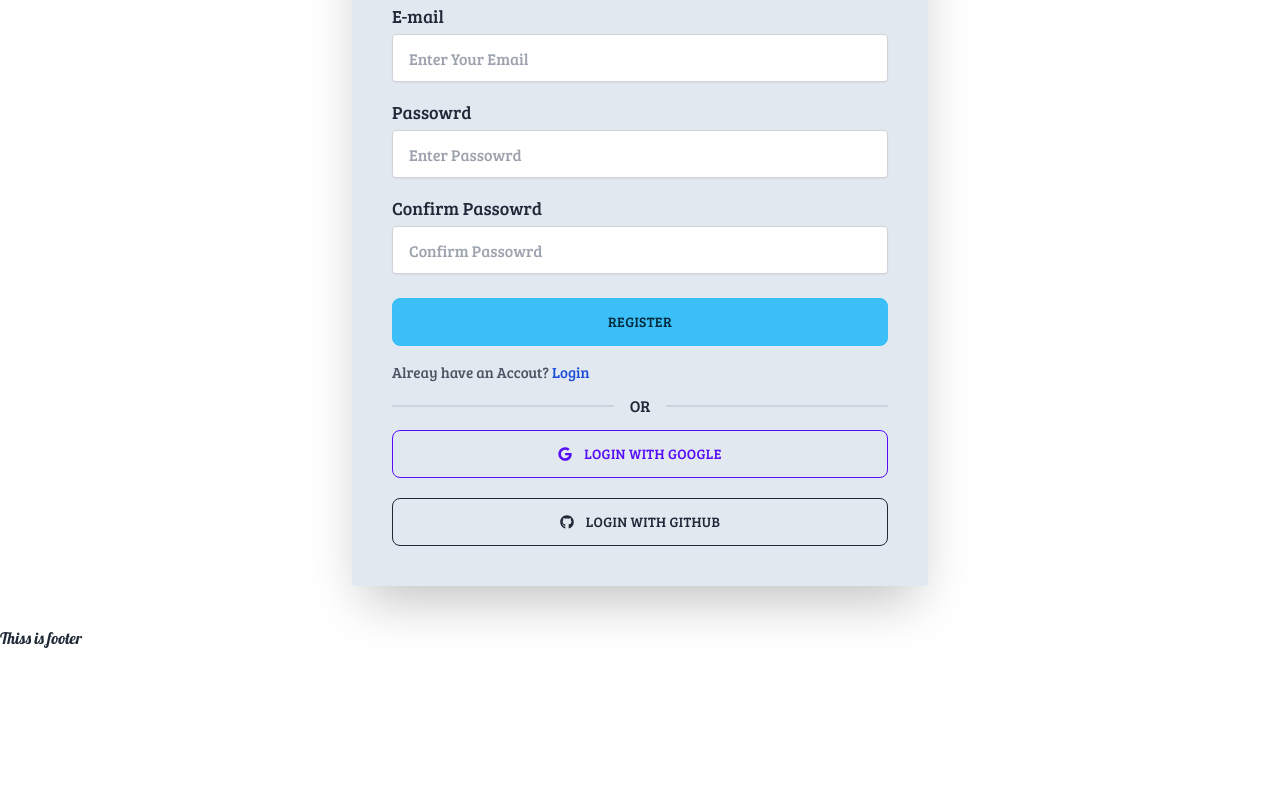
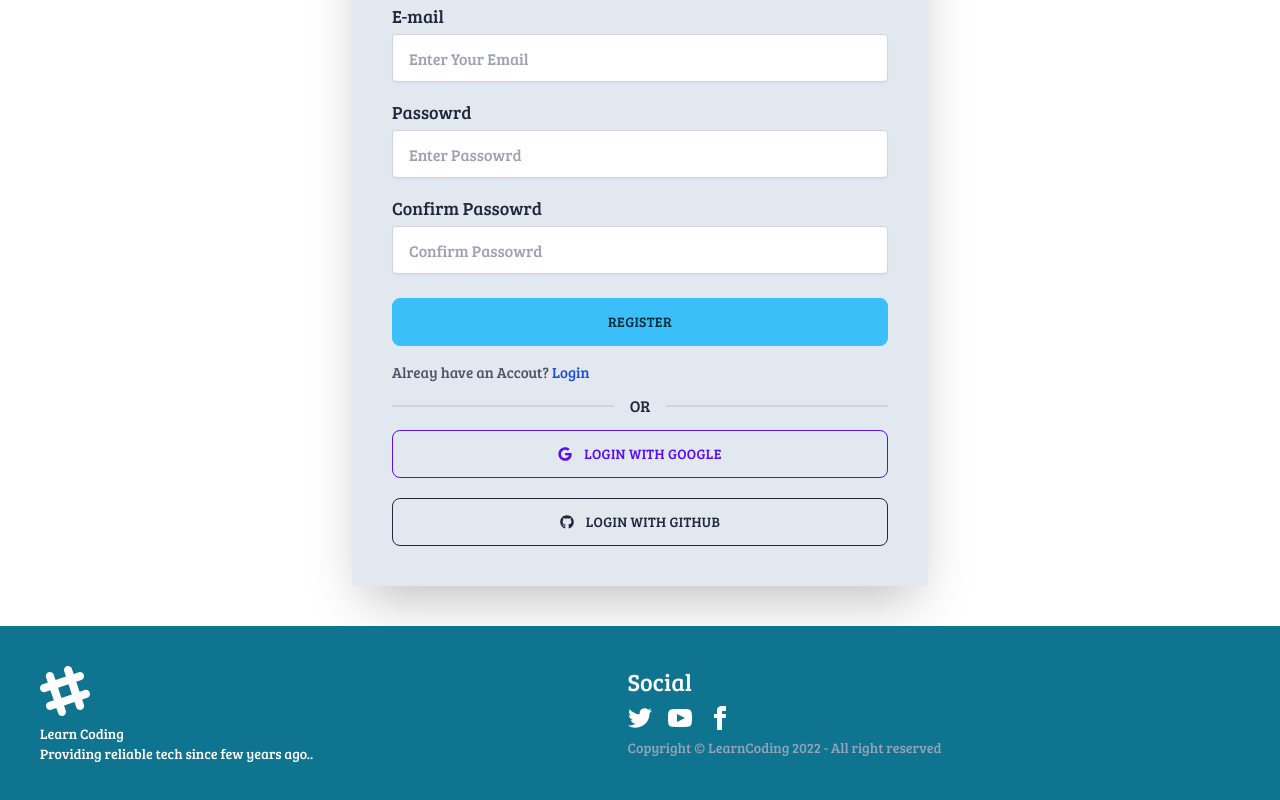
Before and after one commit to LaboneeAktar/code-learning-client, a React (Create React App) app: page /register in a window 1280 px wide. Shown: the part 422-1222 px from the top of the page. Before the commit the page ends 1072 px from the top, so only its background shows below. Built offline with nearby package versions, Linux system fonts and the light colour scheme; no server answers.

Commit message:
Footer added

```diff
--- a/src/Pages/Shared/Footer/Footer.js
+++ b/src/Pages/Shared/Footer/Footer.js
@@ -1,9 +1,70 @@
 import React from "react";
+import { Link } from "react-router-dom";
 
 const Footer = () => {
   return (
     <div>
-      <h1>Thiss is footer</h1>
+      <footer className="footer p-10 bg-cyan-700 text-neutral-content">
+        <div>
+          <svg
+            width="50"
+            height="50"
+            viewBox="0 0 24 24"
+            xmlns="http://www.w3.org/2000/svg"
+            fillRule="evenodd"
+            clipRule="evenodd"
+            className="fill-current"
+          >
+            <path d="M22.672 15.226l-2.432.811.841 2.515c.33 1.019-.209 2.127-1.23 2.456-1.15.325-2.148-.321-2.463-1.226l-.84-2.518-5.013 1.677.84 2.517c.391 1.203-.434 2.542-1.831 2.542-.88 0-1.601-.564-1.86-1.314l-.842-2.516-2.431.809c-1.135.328-2.145-.317-2.463-1.229-.329-1.018.211-2.127 1.231-2.456l2.432-.809-1.621-4.823-2.432.808c-1.355.384-2.558-.59-2.558-1.839 0-.817.509-1.582 1.327-1.846l2.433-.809-.842-2.515c-.33-1.02.211-2.129 1.232-2.458 1.02-.329 2.13.209 2.461 1.229l.842 2.515 5.011-1.677-.839-2.517c-.403-1.238.484-2.553 1.843-2.553.819 0 1.585.509 1.85 1.326l.841 2.517 2.431-.81c1.02-.33 2.131.211 2.461 1.229.332 1.018-.21 2.126-1.23 2.456l-2.433.809 1.622 4.823 2.433-.809c1.242-.401 2.557.484 2.557 1.838 0 .819-.51 1.583-1.328 1.847m-8.992-6.428l-5.01 1.675 1.619 4.828 5.011-1.674-1.62-4.829z"></path>
+          </svg>
+          <p>
+            Learn Coding
+            <br />
+            Providing reliable tech since few years ago..
+          </p>
+        </div>
+        <div>
+          <span className="text-2xl text-white">Social</span>
+          <div className="grid grid-flow-col gap-4">
+            <Link>
+              <svg
+                xmlns="http://www.w3.org/2000/svg"
+                width="24"
+                height="24"
+                viewBox="0 0 24 24"
+                className="fill-current"
+              >
+                <path d="M24 4.557c-.883.392-1.832.656-2.828.775 1.017-.609 1.798-1.574 2.165-2.724-.951.564-2.005.974-3.127 1.195-.897-.957-2.178-1.555-3.594-1.555-3.179 0-5.515 2.966-4.797 6.045-4.091-.205-7.719-2.165-10.148-5.144-1.29 2.213-.669 5.108 1.523 6.574-.806-.026-1.566-.247-2.229-.616-.054 2.281 1.581 4.415 3.949 4.89-.693.188-1.452.232-2.224.084.626 1.956 2.444 3.379 4.6 3.419-2.07 1.623-4.678 2.348-7.29 2.04 2.179 1.397 4.768 2.212 7.548 2.212 9.142 0 14.307-7.721 13.995-14.646.962-.695 1.797-1.562 2.457-2.549z"></path>
+              </svg>
+            </Link>
+            <Link>
+              <svg
+                xmlns="http://www.w3.org/2000/svg"
+                width="24"
+                height="24"
+                viewBox="0 0 24 24"
+                className="fill-current"
+              >
+                <path d="M19.615 3.184c-3.604-.246-11.631-.245-15.23 0-3.897.266-4.356 2.62-4.385 8.816.029 6.185.484 8.549 4.385 8.816 3.6.245 11.626.246 15.23 0 3.897-.266 4.356-2.62 4.385-8.816-.029-6.185-.484-8.549-4.385-8.816zm-10.615 12.816v-8l8 3.993-8 4.007z"></path>
+              </svg>
+            </Link>
+            <Link>
+              <svg
+                xmlns="http://www.w3.org/2000/svg"
+                width="24"
+                height="24"
+                viewBox="0 0 24 24"
+                className="fill-current"
+              >
+                <path d="M9 8h-3v4h3v12h5v-12h3.642l.358-4h-4v-1.667c0-.955.192-1.333 1.115-1.333h2.885v-5h-3.808c-3.596 0-5.192 1.583-5.192 4.615v3.385z"></path>
+              </svg>
+            </Link>
+          </div>
+          <p className="text-slate-400">
+            Copyright © LearnCoding 2022 - All right reserved
+          </p>
+        </div>
+      </footer>
     </div>
   );
 };
```
Also changed, not shown: public/icon.jpg.
